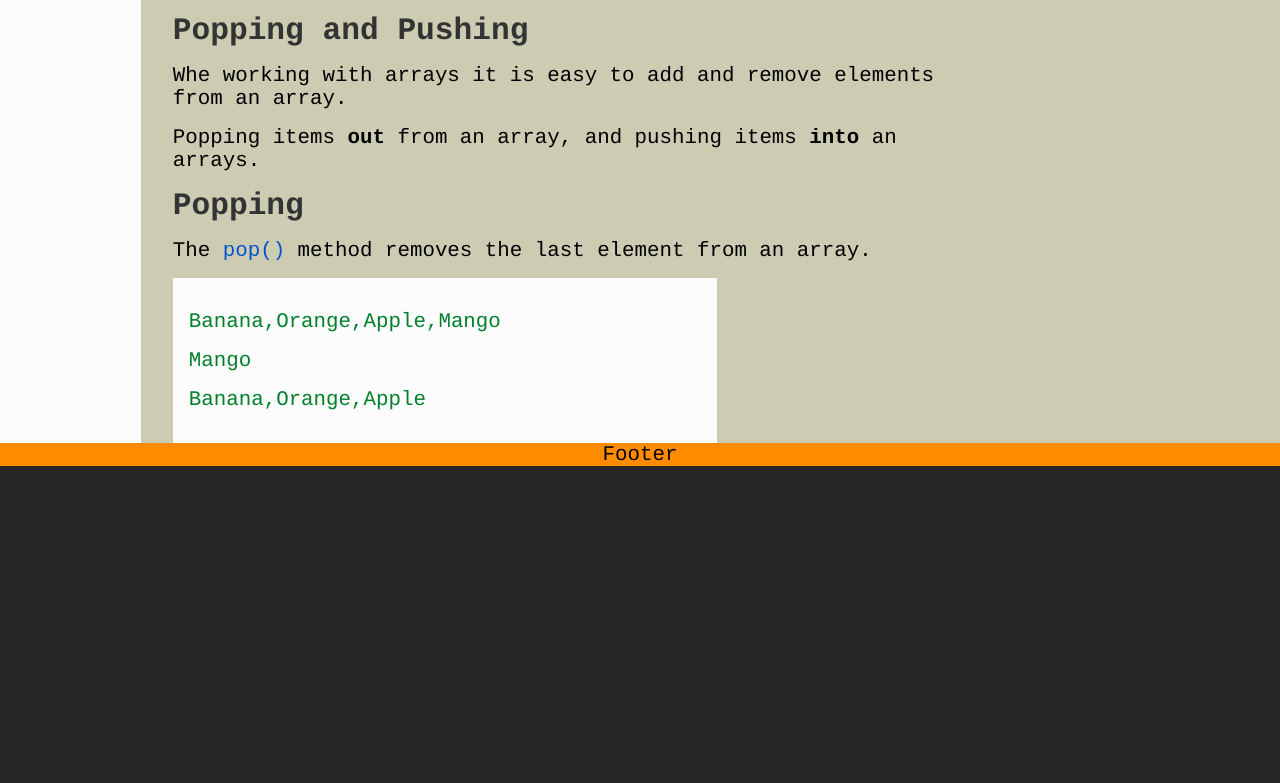
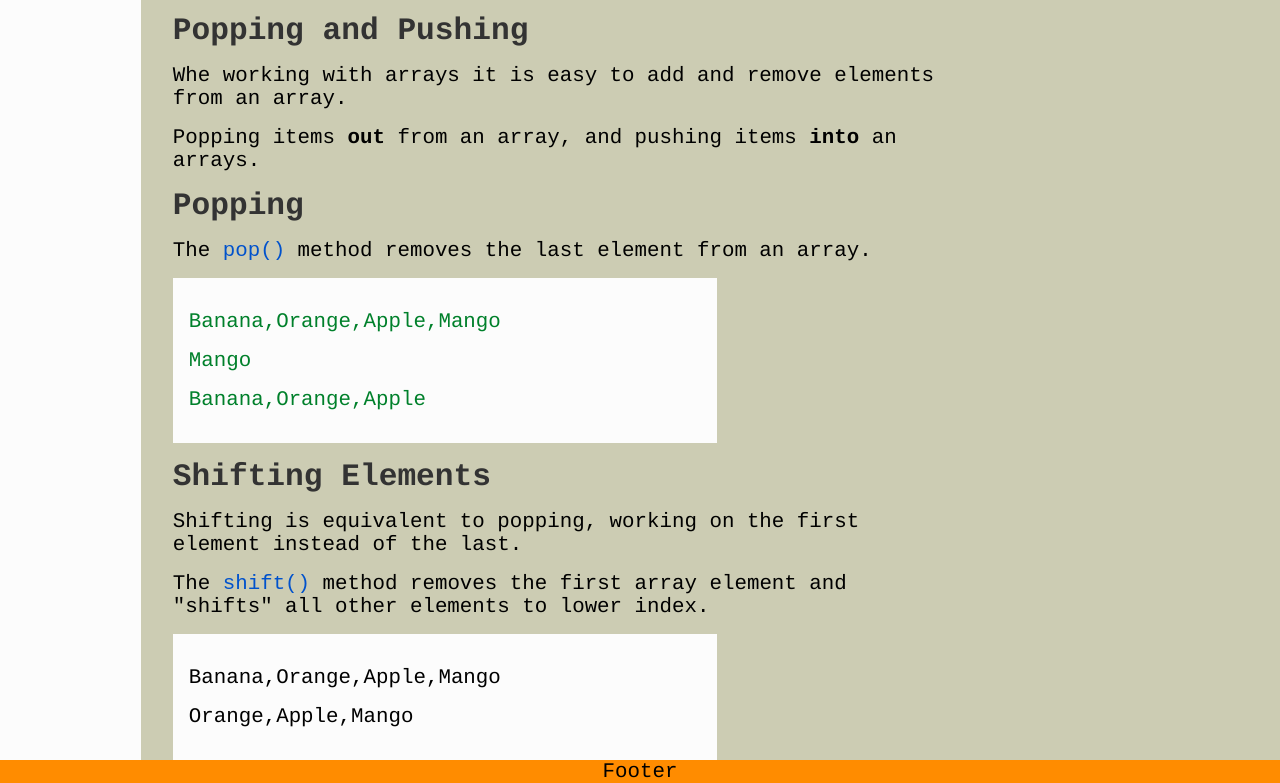
Before and after one commit to bosscke/js-practice, a website: page 23-array-methods/array-methods.html in a window 1280 px wide. Shown: the part 919-1702 px from the top of the page. Before the commit the page ends 1385 px from the top, so only its background shows below. Drawn offline with Linux system fonts and the light colour scheme.

Commit message:
Updating array methods

```diff
--- a/23-array-methods/array-methods.html
+++ b/23-array-methods/array-methods.html
@@ -85,6 +85,22 @@
           <p id="test4"></p>
         </div>
       </article>
+
+      <article>
+        <h2>Shifting Elements</h2>
+        <p>
+          Shifting is equivalent to popping, working on the first element
+          instead of the last.
+        </p>
+        <p>
+          The <code>shift()</code> method removes the first array element and
+          "shifts" all other elements to lower index.
+        </p>
+        <div class="code">
+          <p id="test5"></p>
+          <p id="test6"></p>
+        </div>
+      </article>
     </main>
     <footer>Footer</footer>
     <script src="script.js"></script>
--- a/23-array-methods/script.js
+++ b/23-array-methods/script.js
@@ -15,3 +15,11 @@ var fruits = ["Banana", "Orange", "Apple", "Mango"];
 document.getElementById("test2").innerHTML = fruits;
 document.getElementById("test3").innerHTML = fruits.pop();
 document.getElementById("test4").innerHTML = fruits;
+
+//////////////////////////////////////////////////////////
+//// pop()
+
+var fruits = ["Banana", "Orange", "Apple", "Mango"];
+document.getElementById("test5").innerHTML = fruits;
+fruits.shift();
+document.getElementById("test6").innerHTML = fruits;
```
